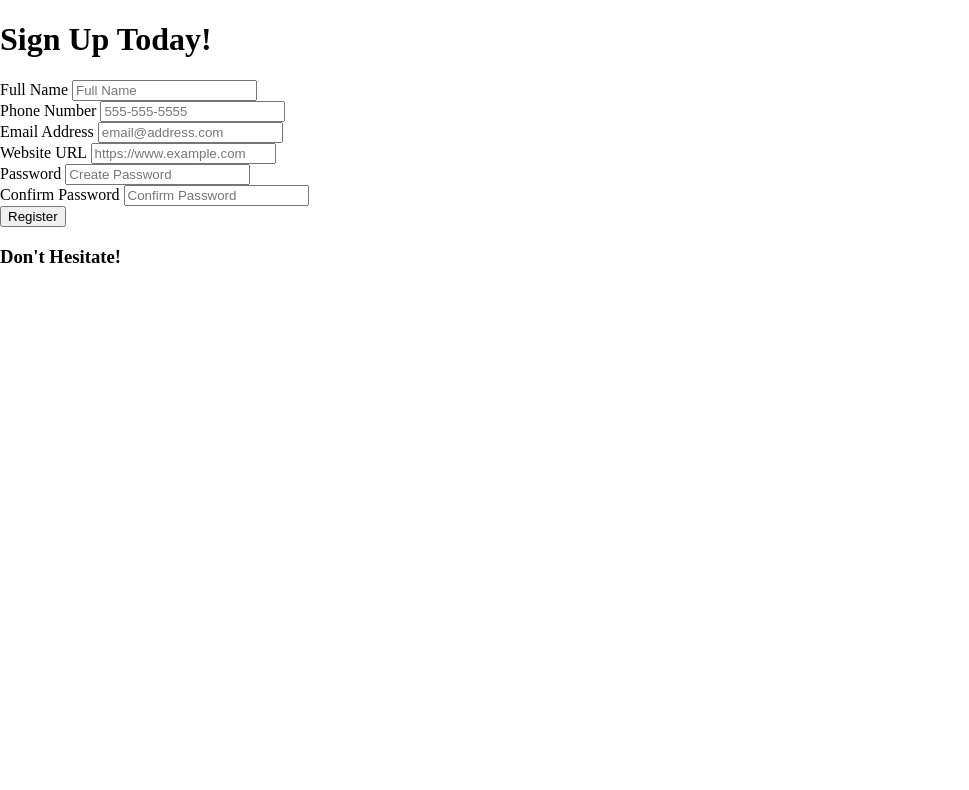
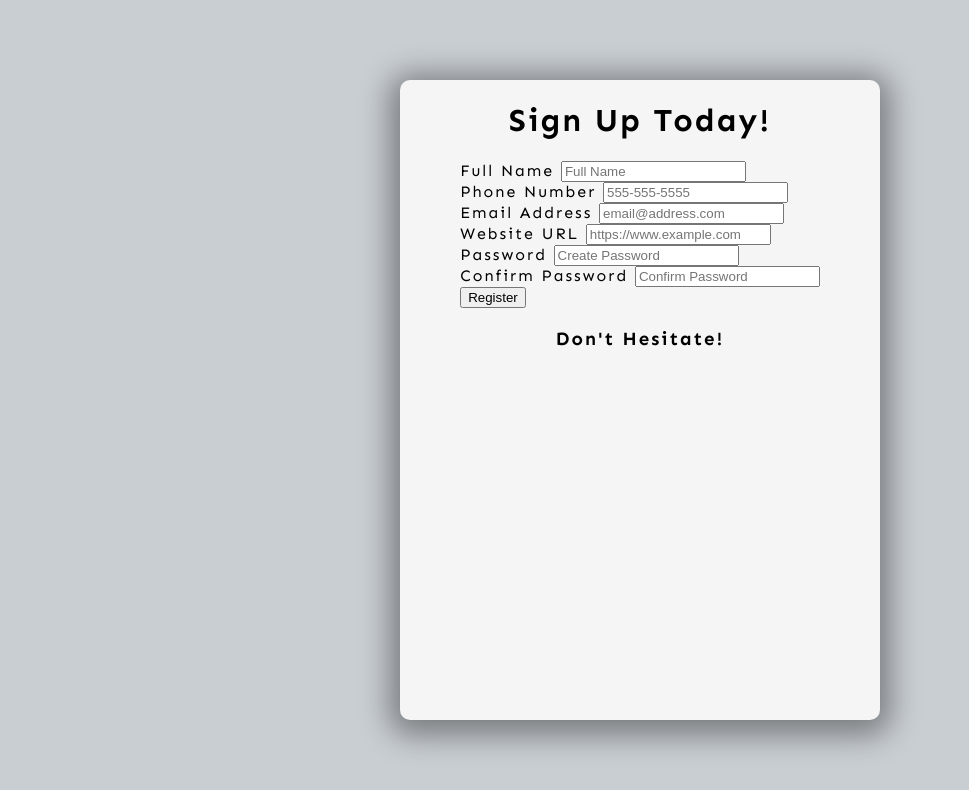
Before and after one commit to faradilshodov/form-validator, a plain HTML site: page index.html in a window 1280 px wide. Shown: the whole page, without its empty margins (0-969 px from the left). Drawn offline with Linux system fonts and the light colour scheme.

Commit message:
Added styling for container

```diff
--- a/style.css
+++ b/style.css
@@ -1,3 +1,5 @@
+@import url('https://fonts.googleapis.com/css2?family=Sen:wght@400..800&display=swap');
+
 html {
     box-sizing: border-box;
 }
@@ -5,4 +7,21 @@ html {
 body {
     margin: 0;
     min-height: 100vh;
+    font-family: Sen, sans-serif;
+    letter-spacing: 2px;
+    display: flex;
+    align-items: center;
+    justify-content: center;
+    background: #c9ced3;
 }
+
+.container {
+    width: 480px;
+    height: 640px;
+    background: whitesmoke;
+    display: flex;
+    flex-direction: column;
+    align-items: center;
+    border-radius: 10px;
+    box-shadow: 0 5px 30px 10px rgba(0, 0, 0, 0.4);
+}
```
